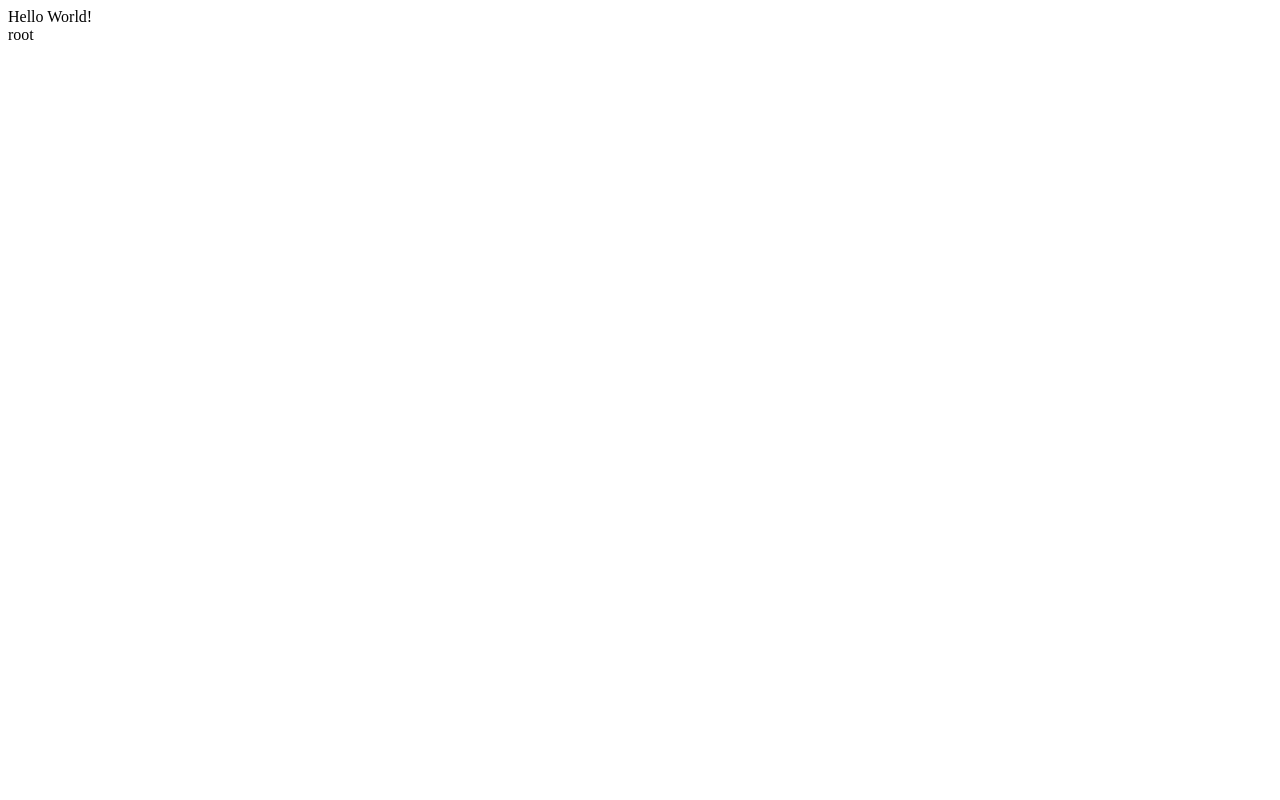
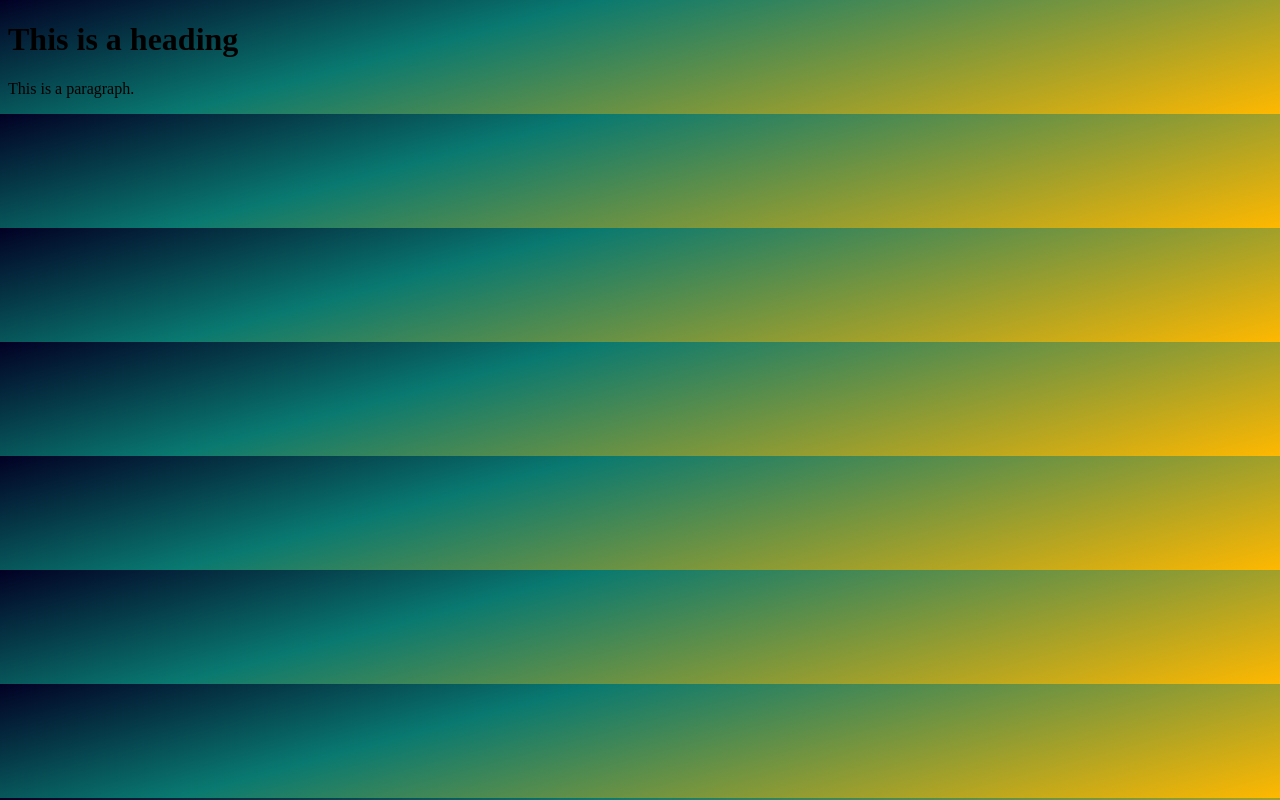
Before and after one commit to HubertSwigon/portfolio, a plain HTML site: page index.html in a window 1280 px wide. Drawn offline with Linux system fonts and the light colour scheme.

Commit message:
Adding CSS

```diff
--- /dev/null
+++ b/css/main.css
@@ -0,0 +1,5 @@
+
+body{
+background: rgb(2,0,36);
+background: linear-gradient(165deg, rgba(2,0,36,1) 0%, rgba(9,121,112,1) 35%, rgba(255,184,0,1) 100%);
+}
--- a/index.html
+++ b/index.html
@@ -1,2 +1,12 @@
-Hello World!<br>
-root
+<!DOCTYPE html>
+<html>
+<head>
+<link rel="stylesheet" href="css/main.css">
+</head>
+<body>
+
+<h1>This is a heading</h1>
+<p>This is a paragraph.</p>
+
+</body>
+</html>
```
